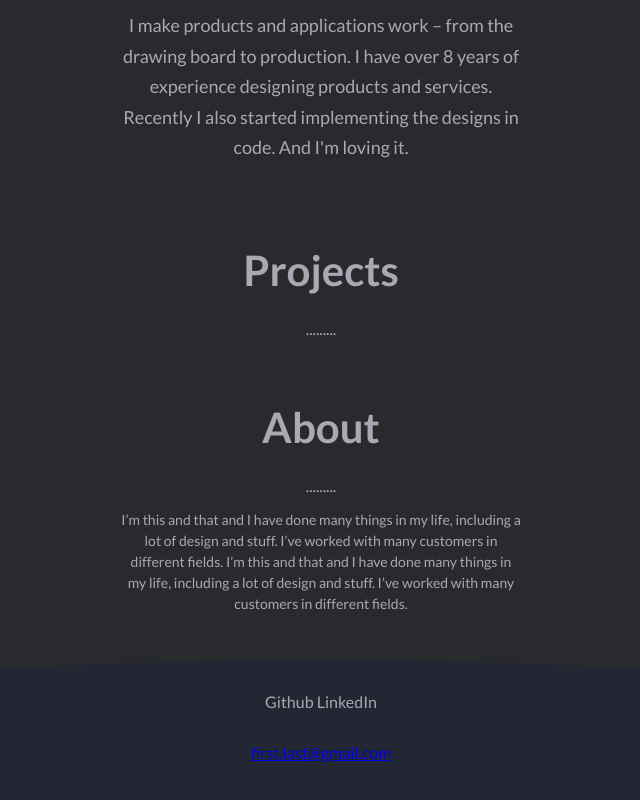
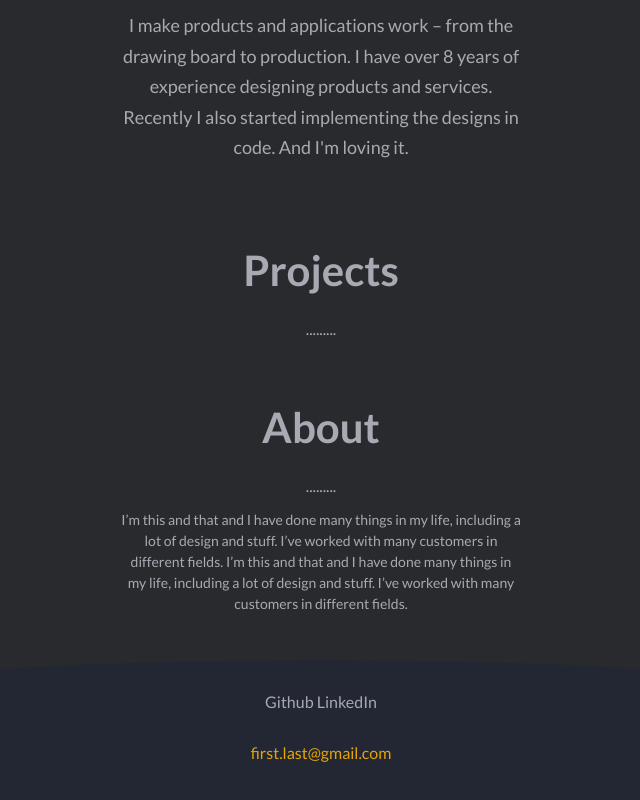
Before and after one commit to saarikt1/portfolio, a React (Create React App) app: page / in a window 1280 px wide. Shown: the part 376-1176 px from the top of the page, without its empty margins (319-959 px from the left). Built offline with nearby package versions, Linux system fonts and the light colour scheme.

Commit message:
Add styling to contact email

```diff
--- a/src/components/Footer.module.scss
+++ b/src/components/Footer.module.scss
@@ -15,5 +15,14 @@
 
   #contactEmail {
     margin-bottom: $margin-xl;
+
+    a {
+      text-decoration: none;
+      color: $highlight-color;
+
+      &:hover {
+        box-shadow: 0 2px $highlight-color;
+      }
+    }
   }
 }
```
